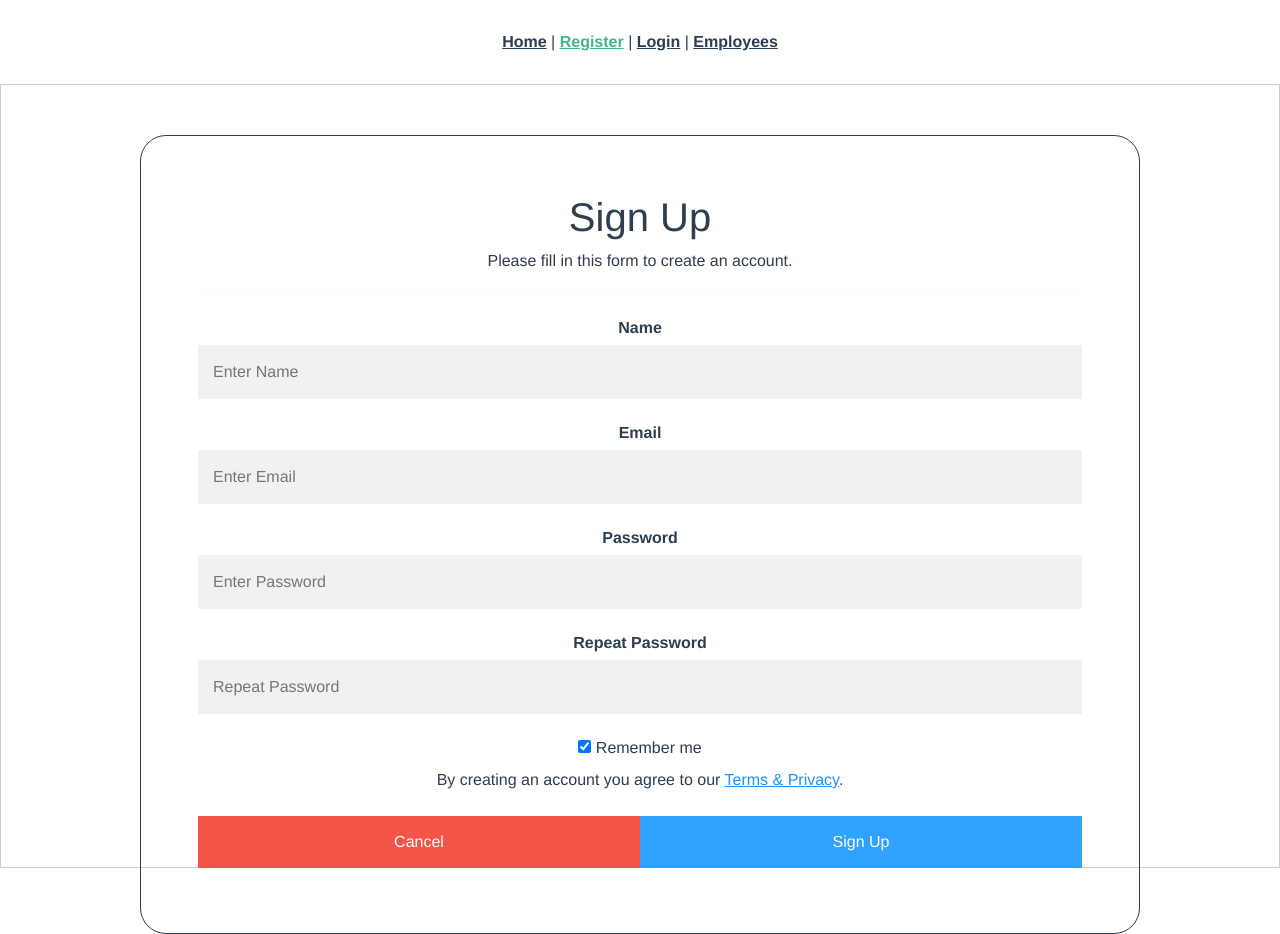
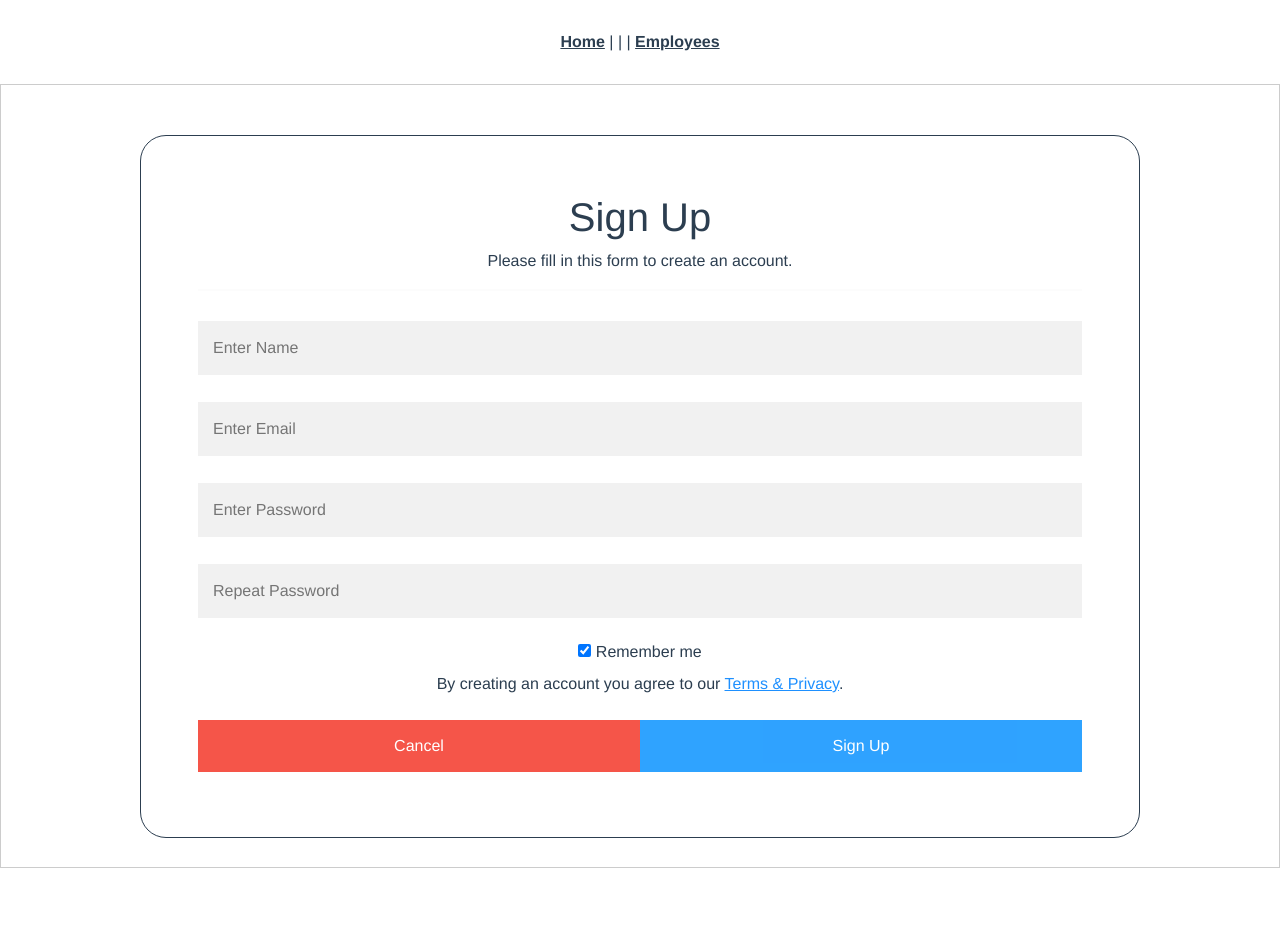
Before and after one commit to TaosifShaad/Laravel-Vue-CRUD__Vue, a Vue app: page /#/register in a window 1280 px wide. After the commit the page ends 868 px from the top, so only its background shows below. Built offline with nearby package versions, Linux system fonts and the light colour scheme; sample sign-in values are in the browser's storage; a web font is replaced by a local one.

Commit message:
router view

```diff
--- a/src/App.vue
+++ b/src/App.vue
@@ -1,12 +1,40 @@
 <template>
   <nav>
     <router-link to="/">Home</router-link> |
-    <router-link to="/register">Register</router-link> |
-    <router-link to="/login">Login</router-link> |
+    <router-link v-if="loggedIn" to="/register">Register</router-link> |
+    <router-link v-if="loggedIn" to="/login">Login</router-link> |
     <router-link to="/empview">Employees</router-link>
   </nav>
   <router-view/>
 </template>
+
+<script>
+  import { reactive, toRefs } from 'vue'
+  import storage from '@/services/storage'
+
+  export default {
+    setup () {
+      const state = reactive({
+        loggedIn: true,
+      })
+
+      check();
+
+
+      function check() {
+        if (storage.getItem('token')) {
+          state.loggedIn = false;
+        } else {
+          state.loggedIn = true;
+        }
+      }
+
+      return {
+        ...toRefs(state),
+      }
+    }
+  }
+</script>
 
 <style>
 #app {
--- a/src/components/EmployeeView.vue
+++ b/src/components/EmployeeView.vue
@@ -156,9 +156,18 @@ export default {
             )
         }
 
-        function logout() {
-            storage.clearItem('token');
-            router.push({path: '/empview'});
+        async function logout() {
+            const {data: response} = await axios.post("/logout")
+            .catch(error => alert(error.message))
+
+            // console.log(response.success);
+
+            if (response.success) {
+                storage.clearItem('token');
+                storage.clearItem('user');
+                return router.push({path: '/login'});
+            }
+            alert(response.message);
         }
 
         // function register() {
--- a/src/services/axios.js
+++ b/src/services/axios.js
@@ -9,14 +9,14 @@ const axiosInstance = axios.create({
     }
 })
 
-const token = localStorage.getItem('user-token');
+const token = localStorage.getItem('token');
 
 if(token) {
     axiosInstance.defaults.headers.common['Authorization'] = "Bearer " + token;
 }
 
 axiosInstance.interceptors.request.use(function (config) {
-    const token = localStorage.getItem('user-token')
+    const token = localStorage.getItem('token')
 
     if(token && !config.headers.Authorization) {
         config.headers['Authorization'] = "Bearer " + token
@@ -27,9 +27,9 @@ axiosInstance.interceptors.request.use(function (config) {
   }, error => Promise.reject(error));
 
 axiosInstance.interceptors.response.use( response => response, function (error) {
-    const token = localStorage.getItem('user-token');
+    const token = localStorage.getItem('token');
     if(error.response.status == 401 && !token) {
-        localStorage.removeItem('user-info')
+        localStorage.removeItem('user')
         window.location.href = '/'
     }
 
--- a/src/views/login.vue
+++ b/src/views/login.vue
@@ -6,10 +6,10 @@
         <p>Sign in to your account.</p>
         <hr>
 
-        <label for="email"><b>Email</b></label>
+        <!-- <label for="email"><b>Email</b></label> -->
         <input v-model="email" type="text" placeholder="Enter Email" name="email" required>
 
-        <label for="psw"><b>Password</b></label>
+        <!-- <label for="psw"><b>Password</b></label> -->
         <input v-model="password" type="password" placeholder="Enter Password" name="psw" required>
 
         <label>
@@ -43,8 +43,8 @@ export default {
           .catch(error => alert(error.message))
 
           if (response.success) {
-            storage.setItem('token', response.data.token)
-            storage.setItem('user', response.data.user)
+            storage.setItem('token', response.data.token);
+            storage.setItem('user', response.data.user);
             return router.push({path: '/empview'});
           }
           alert(response.message);
--- a/src/views/register.vue
+++ b/src/views/register.vue
@@ -6,16 +6,16 @@
                 <p>Please fill in this form to create an account.</p>
                 <hr>
 
-                <label for="name"><b>Name</b></label>
+                <!-- <label for="name"><b>Name</b></label> -->
                 <input v-model="registerObj.name" type="text" placeholder="Enter Name" name="name" required>
 
-                <label for="email"><b>Email</b></label>
+                <!-- <label for="email"><b>Email</b></label> -->
                 <input v-model="registerObj.email" type="text" placeholder="Enter Email" name="email" required>
 
-                <label for="psw"><b>Password</b></label>
+                <!-- <label for="psw"><b>Password</b></label> -->
                 <input v-model="registerObj.password" type="password" placeholder="Enter Password" name="psw" required>
 
-                <label for="psw-repeat"><b>Repeat Password</b></label>
+                <!-- <label for="psw-repeat"><b>Repeat Password</b></label> -->
                 <input v-model="registerObj.c_password" type="password" placeholder="Repeat Password" name="psw-repeat" required>
 
                 <label>
```
